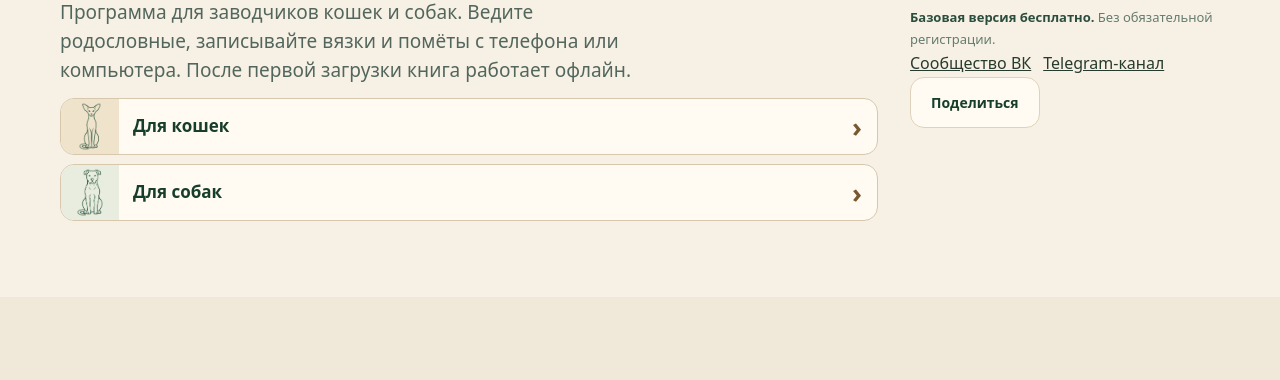
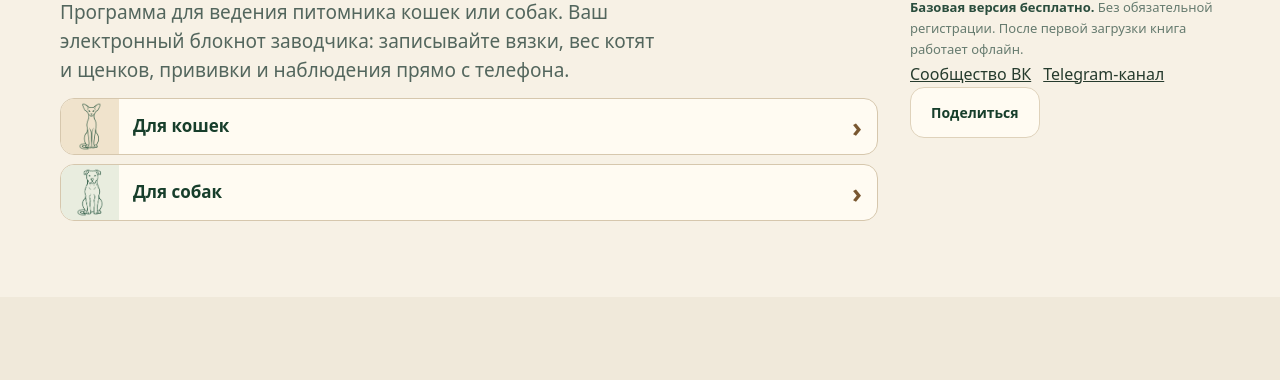
Before and after one commit to domin0nml-crypto/plemennaya-kniga-site, a plain HTML site: page index.html in a window 1280 px wide. Shown: the part 720-1100 px from the top of the page. Drawn offline with Linux system fonts and the light colour scheme.

Commit message:
Описать племенную книгу как электронный блокнот заводчика

```diff
--- a/index.html
+++ b/index.html
@@ -47,14 +47,14 @@
         <div class="cover-content">
           <div>
             <h1 id="hero-title">ПЛЕМЕННАЯ КНИГА</h1>
-            <p class="lead">Программа для заводчиков кошек и собак. Ведите родословные, записывайте вязки и помёты с телефона или компьютера. После первой загрузки книга работает офлайн.</p>
+            <p class="lead">Программа для ведения питомника кошек или собак. Ваш электронный блокнот заводчика: записывайте вязки, вес котят и щенков, прививки и наблюдения прямо с телефона.</p>
             <div class="cover-actions">
               <a class="animal-link" href="cats.html"><span class="animal-icon"><img src="assets/cat-icon.png" alt="" width="36" height="52"></span><span>Для кошек</span><span class="link-arrow" aria-hidden="true">›</span></a>
               <a class="animal-link" href="dogs.html"><span class="animal-icon"><img src="assets/dog-icon.png" alt="" width="36" height="52"></span><span>Для собак</span><span class="link-arrow" aria-hidden="true">›</span></a>
             </div>
           </div>
           <div>
-            <p class="note"><strong>Базовая версия бесплатно.</strong> Без обязательной регистрации.</p>
+            <p class="note"><strong>Базовая версия бесплатно.</strong> Без обязательной регистрации. После первой загрузки книга работает офлайн.</p>
             <div class="help-links"><a href="https://vk.ru/breed_cat" rel="noopener noreferrer">Сообщество ВК</a><a href="https://t.me/breed_book" rel="noopener noreferrer">Telegram-канал</a></div>
             <details class="help-links">
               <summary class="button button-light">Поделиться</summary>
```
